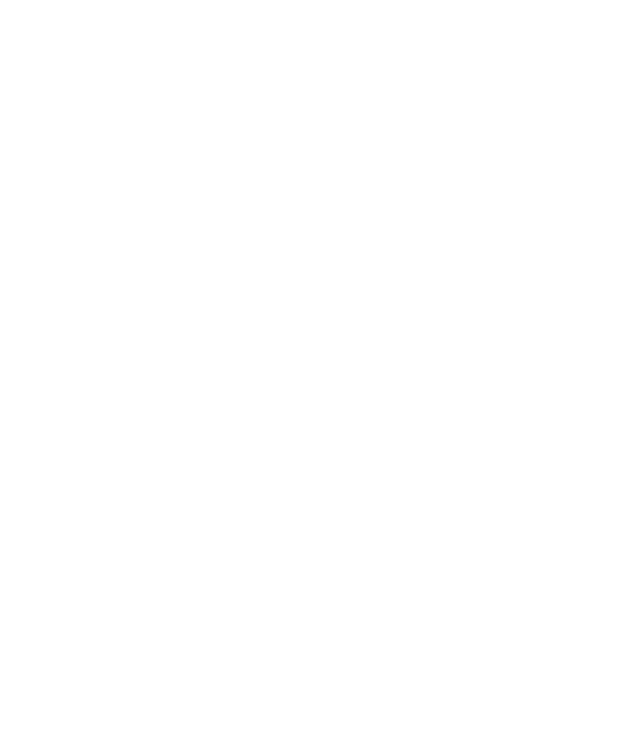
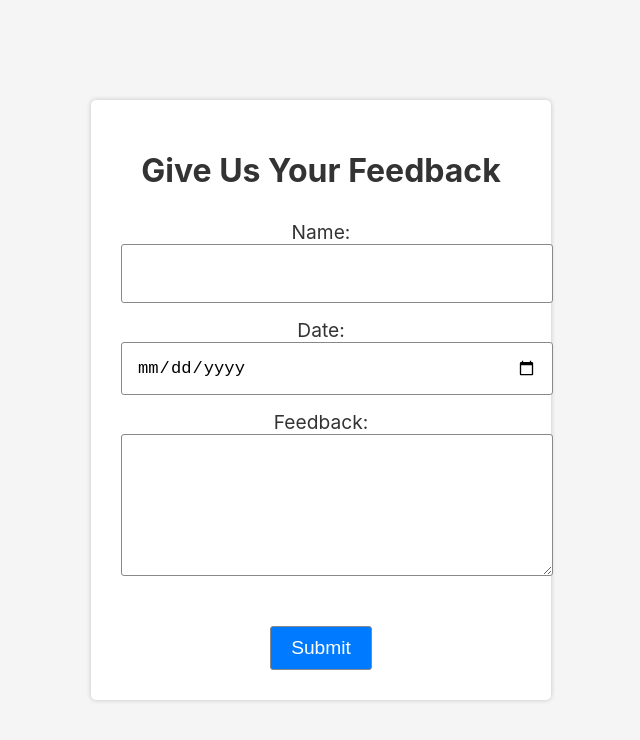
Before and after one commit to holtzmano/orens-website, a React (Create React App) app: page /feedback in a window 1280 px wide. Before the commit this address had no page. Shown: the top 740 px of the page, without its empty margins (319-959 px from the left). Built offline with nearby package versions, Linux system fonts and the light colour scheme.

Commit message:
Add feedback page, changed about

```diff
--- a/src/App.css
+++ b/src/App.css
@@ -8,13 +8,105 @@
     padding: 15px 32px;
     text-align: center;
     font-size: 16px;
-    border: 1px solid green;
+    border: none;
+    border-radius: 50px;
+    cursor: pointer;
+    box-shadow: 0px 8px 15px rgba(0, 0, 0, 0.1);
+    transition: all 0.3s ease 0s;
 }
+
 .button:hover {
     background-color: red;
-    color: white;
+    box-shadow: 0px 15px 20px rgba(46, 229, 157, 0.4);
+    color: #fff;
+    transform: translateY(-7px);
 }
 
+
 .homepage {
-    background-color:deeppink;
+    background: linear-gradient(to right, #ee7752, #e73c7e, #23a6d5, #23d5ab);
+    height: 100vh;
+    display: flex;
+    align-items: center;
+    justify-content: center;
+    flex-direction: column;
 }
+
+.homepage h1 {
+    color: #fff;
+    font-size: 3em;
+    text-shadow: 2px 2px 4px rgba(0, 0, 0, .5);
+}
+
+.homepage h2 {
+    color: #fff;
+    font-size: 1.5em;
+    margin-bottom: 2em;
+    text-shadow: 1px 1px 2px rgba(0, 0, 0, .5);
+}
+
+.feedback {
+    display: flex;
+    flex-direction: column;
+    justify-content: center;
+    align-items: center;
+    height: 100vh;
+    background-color: #f5f5f5;
+}
+
+.feedback {
+    display: flex;
+    flex-direction: column;
+    justify-content: center;
+    align-items: center;
+    height: 100vh;
+    background-color: #f5f5f5;
+}
+
+.feedback form {
+    width: 400px;  /* Smaller width */
+    background-color: white;
+    padding: 30px;  /* Larger padding */
+    box-shadow: 0px 0px 5px 0px rgba(0,0,0,0.2);
+    border-radius: 5px;
+}
+
+.feedback h1 {
+    text-align: center;
+    margin-bottom: 30px;  /* Larger margin */
+    color: #333;
+    font-size: 2em;  /* Larger text */
+}
+
+.feedback label {
+    display: block;
+    margin: 15px 0;  /* Larger margin */
+    font-size: 1.2em;  /* Larger text */
+    color: #333;
+}
+
+.feedback input, .feedback textarea {
+    width: 100%;
+    border: 1px solid #888;
+    padding: 15px;  /* Larger padding */
+    font-size: 1.2em;  /* Larger text */
+    border-radius: 3px;
+}
+
+.feedback input[type="date"] {
+    font-size: 1.1em;  /* Larger text */
+}
+
+.feedback input[type="submit"] {
+    width: auto;
+    background-color: #007BFF;
+    color: white;
+    cursor: pointer;
+    padding: 10px 20px;  /* Larger padding */
+    font-size: 1.2em;  /* Larger text */
+    margin-top: 30px;  /* Larger margin */
+}
+
+.feedback input[type="submit"]:hover {
+    background-color: #0056b3;
+}
--- a/src/App.js
+++ b/src/App.js
@@ -4,6 +4,7 @@ import HomePage from "./components/HomePage";
 import About from "./components/About";
 import CV from "./components/CV";
 import Projects from "./components/Projects";
+import FeedbackForm from "./components/FeedbackForm";
 
 function App() {
   return (
@@ -14,6 +15,7 @@ function App() {
               <Route path="/about" element={<About />}></Route>
               <Route path="/cv" element={<CV />}></Route>
               <Route path="/projects" element={<Projects />}></Route>
+              <Route path="/feedback" element={<FeedbackForm />}></Route>
           </Routes>
       </Router>
     </div>
--- a/src/components/About.js
+++ b/src/components/About.js
@@ -3,9 +3,10 @@ import '../App.css'
 function About() {
     return (
         <div className="about">
-            <p>I LOVE CHEN HAKANI </p>
-
-
+            <h1>Contact Details:</h1>
+            <h3>Name: Oren Holtzman </h3>
+            <h3>Phone Number: 0546439229</h3>
+            <h3>Email: holtzmanoren99@gmail.com</h3>
         </div>
     );
 }
--- /dev/null
+++ b/src/components/FeedbackForm.js
@@ -0,0 +1,39 @@
+import React, { useState } from 'react';
+import '../App.css';
+
+function FeedbackForm() {
+    const [name, setName] = useState('');
+    const [date, setDate] = useState('');
+    const [feedback, setFeedback] = useState('');
+
+    const handleSubmit = (event) => {
+        event.preventDefault();
+        console.log({name, date, feedback});
+        setName('');
+        setDate('');
+        setFeedback('');
+    }
+
+    return (
+        <div className="feedback">
+            <form onSubmit={handleSubmit}>
+                <h1>Give Us Your Feedback</h1>
+                <label>
+                    Name:
+                    <input type="text" value={name} onChange={(e) => setName(e.target.value)} required/>
+                </label>
+                <label>
+                    Date:
+                    <input type="date" value={date} onChange={(e) => setDate(e.target.value)} required/>
+                </label>
+                <label>
+                    Feedback:
+                    <textarea rows="5" value={feedback} onChange={(e) => setFeedback(e.target.value)} required/>
+                </label>
+                <input type="submit" value="Submit" />
+            </form>
+        </div>
+    );
+}
+
+export default FeedbackForm;
--- a/src/components/HomePage.js
+++ b/src/components/HomePage.js
@@ -11,6 +11,7 @@ function HomePage() {
                 <button className="button">CV</button>
             </a>
             <Link to="/projects"> <button className="button">Projects</button> </Link>
+            <Link to="/feedback"> <button className="button">Feedback</button> </Link>
         </div>
     );
 }
```
